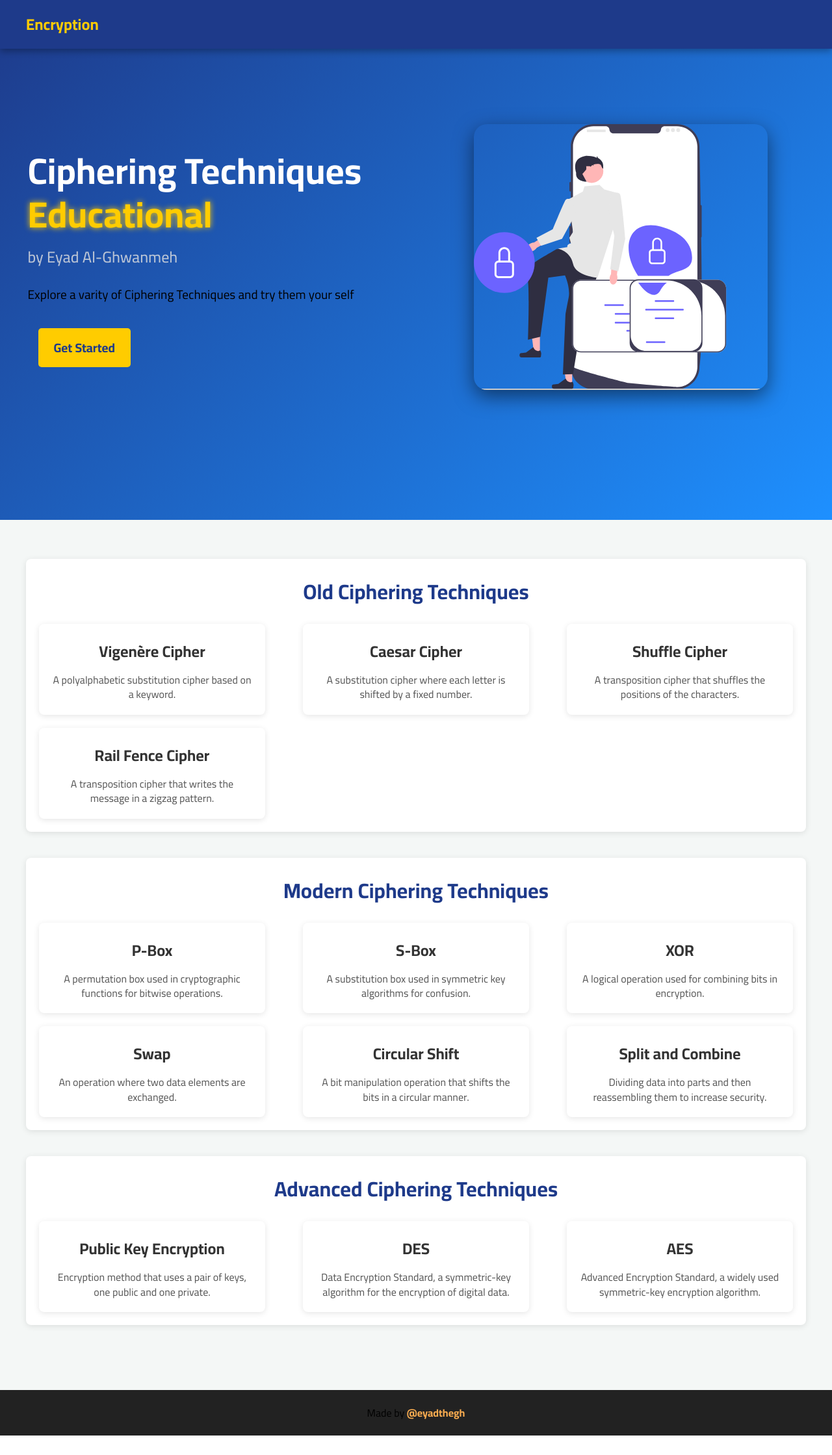
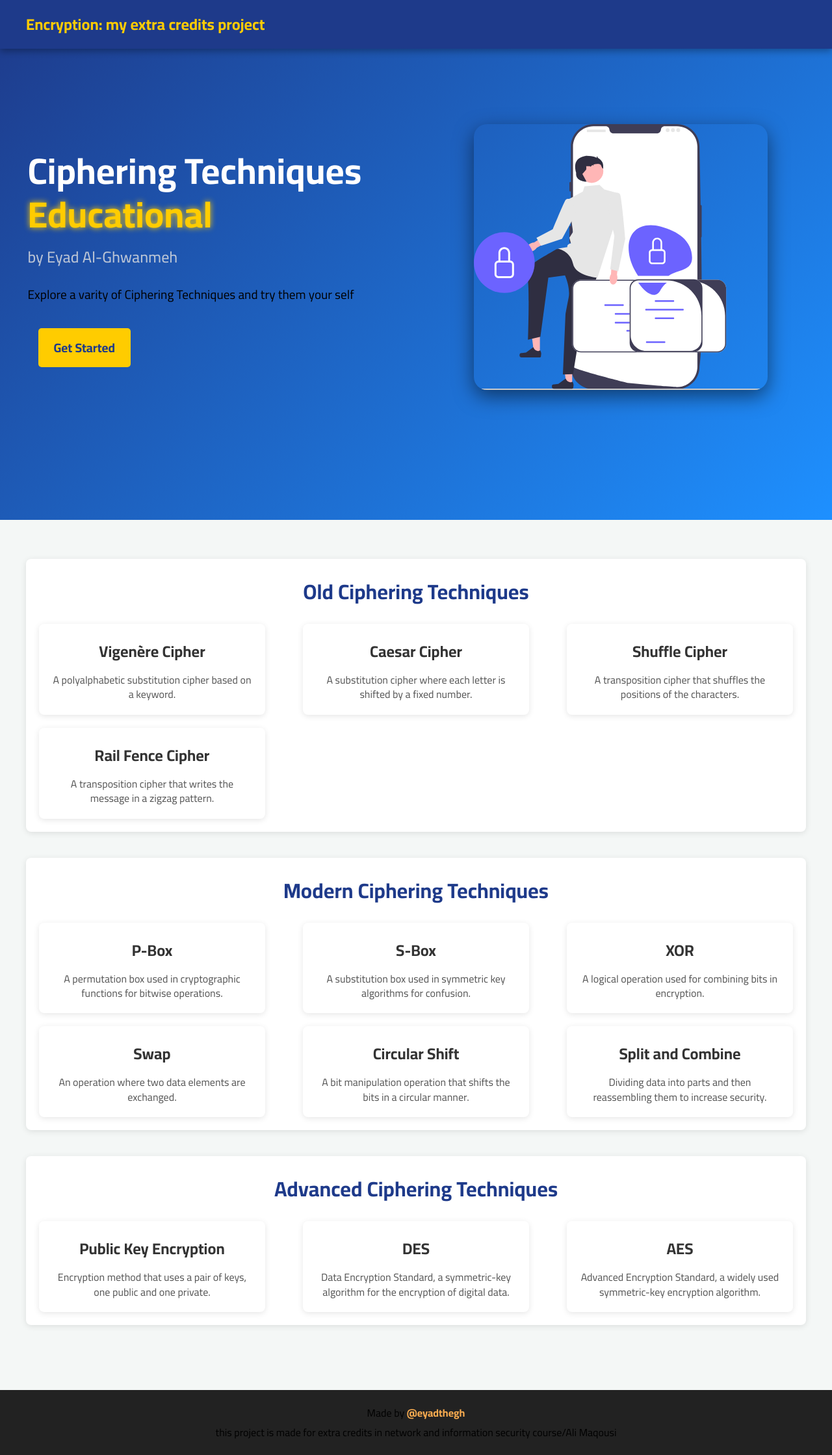
Before and after one commit to EyadGH1/info-sec, a React (Create React App) app: page / in a window 1280 px wide. Shown: the whole page at 65% size. Before the commit the page ends 2209 px from the top, so only its background shows below. Built offline with nearby package versions, Linux system fonts and the light colour scheme; a web font is replaced by a local one.

Commit message:
adding a lil to the footer

```diff
--- a/src/components/DESDemo.jsx
+++ b/src/components/DESDemo.jsx
@@ -69,7 +69,7 @@ const desDecrypt = (ciphertext, key) => {
   return permute(preOutput, [40, 8, 48, 16, 56, 24, 64, 32, 39, 7, 47, 15, 55, 23, 63, 31, 38, 6, 46, 14, 54, 22, 62, 30, 37, 5, 45, 13, 53, 21, 61, 29, 36, 4, 44, 12, 52, 20, 60, 28, 35, 3, 43, 11, 51, 19, 59, 27, 34, 2, 42, 10, 50, 18, 58, 26, 33, 1, 41, 9, 49, 17, 57, 25])
 }
 
-// Helper functions to handle text to binary and vice versa
+
 const textToBinary = (text) => {
   return text.split("")
     .map(char => char.charCodeAt(0).toString(2).padStart(8, '0'))
--- a/src/components/Footer.jsx
+++ b/src/components/Footer.jsx
@@ -11,6 +11,7 @@ const Footer = () => {
       <p>Made by <a href={footerContent.instagramLink} target="_blank" rel="noopener noreferrer" style={linkStyle}>
         @eyadthegh
       </a></p>
+      <p> this project is made for extra credits in network and information security course/Ali Maqousi </p>
 
     </footer>
   );
--- a/src/components/Nav.jsx
+++ b/src/components/Nav.jsx
@@ -4,7 +4,7 @@ const NavBar = () => {
   return (
     <nav className="navbar">
       <div className="nav-container">
-        <h2 className="nav-logo">Encryption</h2>
+        <h2 className="nav-logo">Encryption: my extra credits project</h2>
       </div>
     </nav>
   );
```
Also changed, not shown: 2 other files (tests, documents, lock files or other folders).
